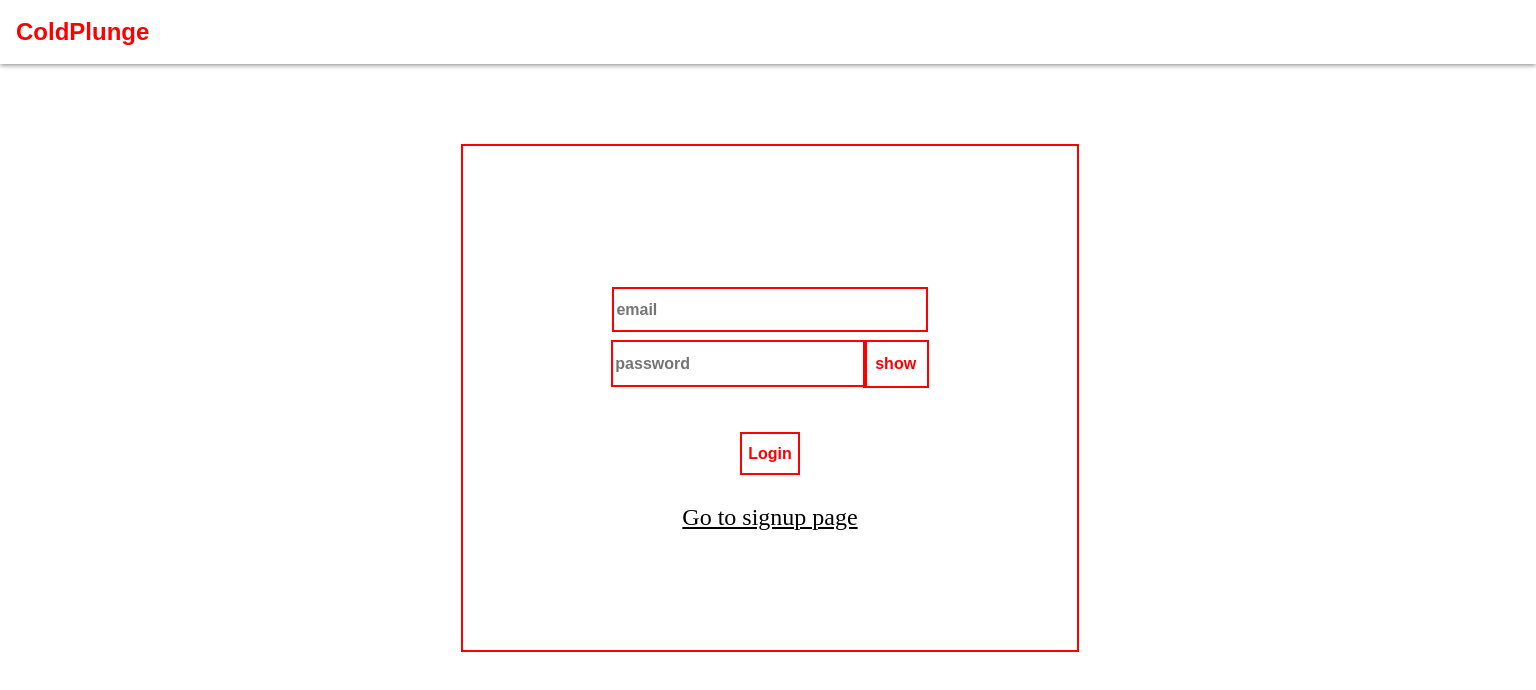
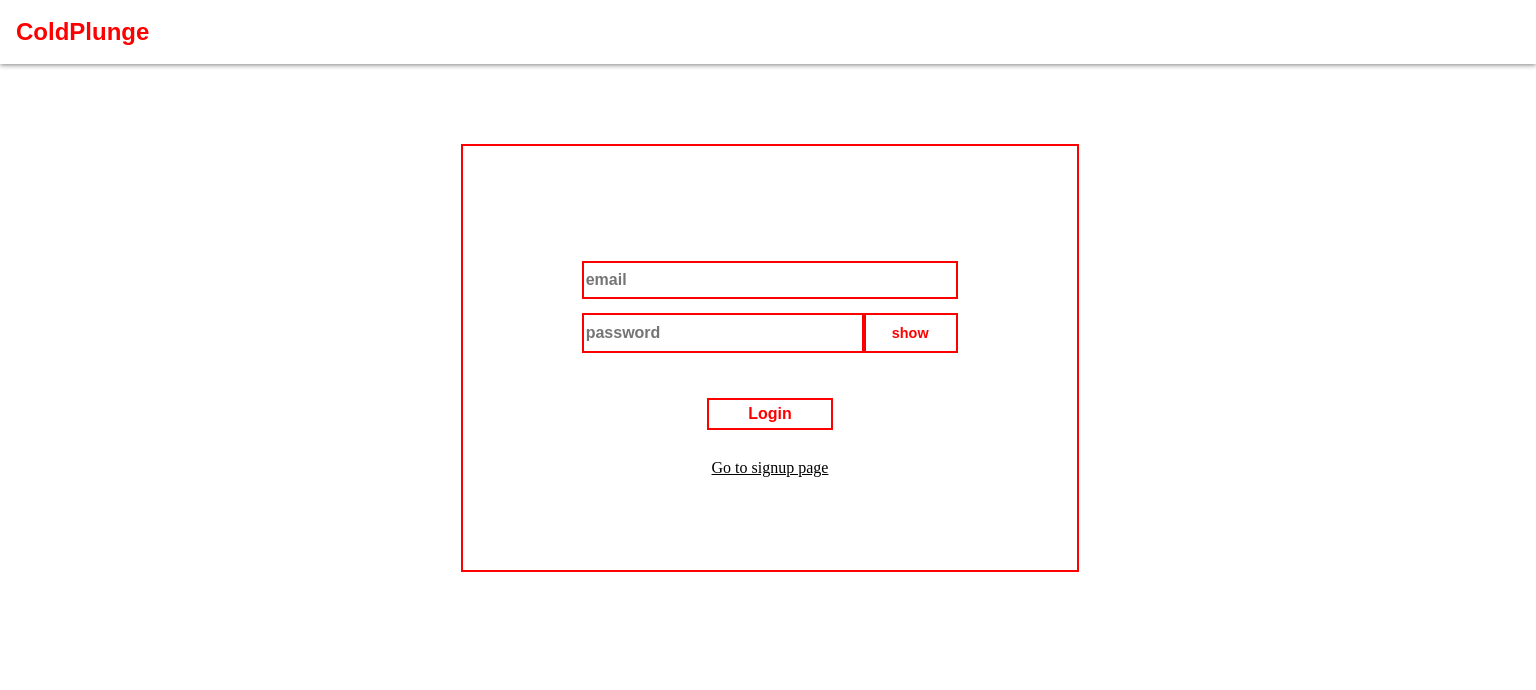
Before and after one commit to ParthasarathiMahana/coldplunge, a React (Vite) app: page / in a window 1536 px wide. Shown: the top 690 px of the page. Built offline with nearby package versions, Linux system fonts and the light colour scheme; no server answers.

Commit message:
login and signup is responsive.

```diff
--- a/src/style/form.module.css
+++ b/src/style/form.module.css
@@ -16,7 +16,7 @@
 
 .mainContainer input{
     width: 50%;
-    margin-bottom:2%;
+    margin-bottom:3%;
     height: 8%;
     font-size: 1rem;
     border: none;
@@ -66,7 +66,8 @@
     color: red;
 }
 
-@media screen and (max-width: 415px){
+/* mobile phones */
+@media screen and (min-width: 280px){
     .mainContainer{
         height: 40vh;
         width: 60%;
@@ -79,6 +80,66 @@
         width: 91%;
     }
     .passwordSection button{
-        font-size: 0.8rem;
+        font-size: 0.5rem;
+        font-weight: bold;
+    }
+    .linkToSignupPage{
+        text-decoration: underline;
+        font-size: 1rem;
     }
 }
+
+/* tablets */
+@media only screen and (min-width: 601px){
+    .mainContainer{
+        height: 50vh;
+        width: 50%;
+        margin-left: 25%;
+    }
+    .mainContainer input{
+        width: 80%;
+    }
+    .mainContainer button{
+        margin-bottom:5%;
+        height: 7%;
+        width: 20%;
+    }
+    .passwordSection{
+        width: 81%;
+    }
+    .passwordSection button{
+        height: 98%;
+        font-size: 0.9rem;
+    }
+    .linkToSignupPage{
+        text-decoration: underline;
+        font-size: 1rem;
+    }
+}
+
+@media only screen and (min-width: 1285px){
+    .mainContainer{
+        height: 50vh;
+        width: 40%;
+        margin-left: 30%;
+    }
+    .mainContainer input{
+        width: 60%;
+    }
+    .mainContainer button{
+        margin-bottom:5%;
+        height: 7%;
+        width: 20%
+    }
+    .passwordSection{
+        width: 75%;
+    }
+    .passwordSection button{
+        height: 98%;
+        font-size: 0.9rem;
+    }
+    .linkToSignupPage{
+        text-decoration: underline;
+        font-size: 1rem;
+    }
+}
```
